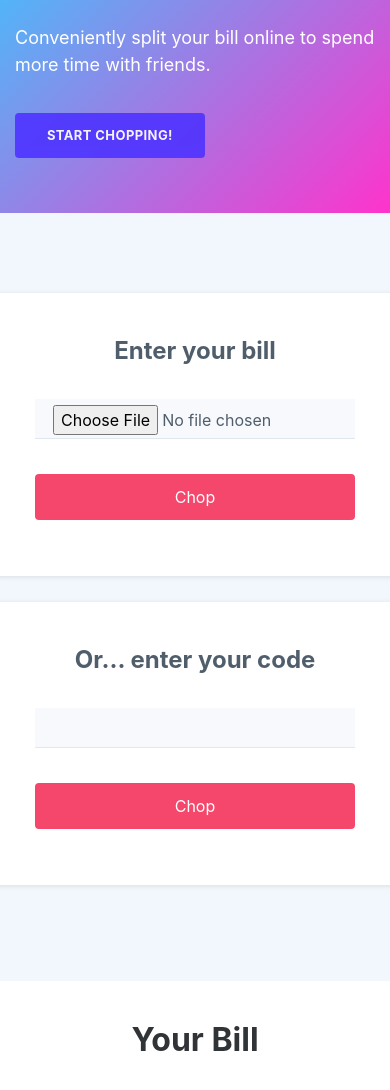
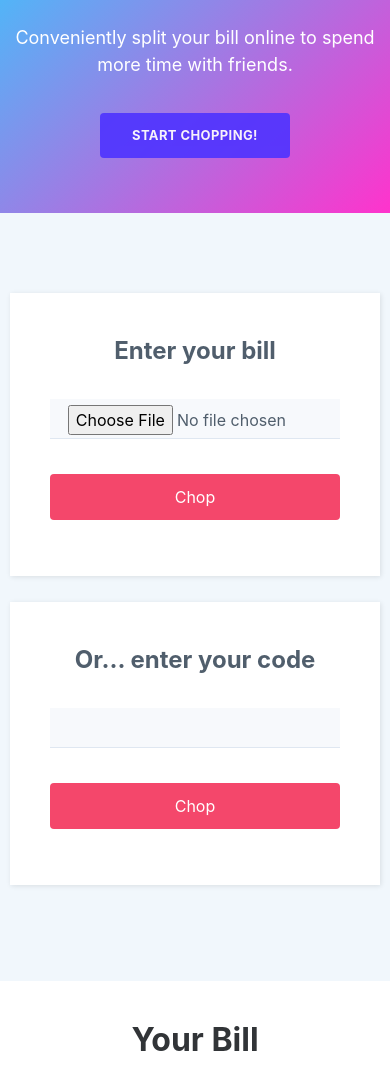
Before and after one commit to J-N-R/BillChop, a plain HTML site: page index.html in a window 390 px wide. Shown: the part 109-1199 px from the top of the page. Drawn offline with nearby package versions, Linux system fonts and the light colour scheme.

Commit message:
Fix margin errors on mobile

```diff
--- a/index.html
+++ b/index.html
@@ -56,7 +56,7 @@
     </section>
     <section class="register-photo" id="register-photo">
       <div class="form-container">
-        <div class="row">
+        <div class="row mx-auto">
           <form class="mx-auto" method="post" action="../cgi-bin/imageReader.py">
             <h2 class="text-center">
               <strong>Enter your bill</strong>
@@ -69,7 +69,7 @@
             </div>
           </form>
         </div>
-        <div class="row" style="margin-top: 10px">
+        <div class="row mx-auto" style="margin-top: 10px">
           <form class="mx-auto" method="get" action="php/joinBill.php">
             <h2 class="text-center">
               <strong>Or... enter your code</strong>
--- a/style.css
+++ b/style.css
@@ -1,3 +1,7 @@
+      body {
+        max-width: 100vw;
+      }
+
       .highlight-phone {
         color: #313437;
         background: linear-gradient(135deg, #33CCFF, #FF33CC);
@@ -9,6 +13,7 @@
         font-size: 18px;
         max-width: 500px;
         line-height: 1.5;
+        text-align: center;
       }
 
       .highlight-phone h2 {
@@ -109,13 +114,22 @@
         margin: 0 auto;
       }
 
+      .register-photo form {
+        display: table-cell;
+        width: 100%;
+        background-color: #ffffff;
+        padding: 40px 60px;
+        color: #505e6c;
+        box-shadow: 1px 1px 5px rgba(0,0,0,0.1);
+      }
+
       @media (min-width: 480px) {
         .register-photo .form-container {
           width: 80%;
         }
 
-        .highlight-phone .intro {
-          text-align: center;
+        .register-photo form {
+          width: 400px;
         }
       }
 
@@ -151,15 +165,6 @@
         .register-photo .form-container {
           width: 28%;
         }
-      }
-
-      .register-photo form {
-        display: table-cell;
-        width: 400px;
-        background-color: #ffffff;
-        padding: 40px 60px;
-        color: #505e6c;
-        box-shadow: 1px 1px 5px rgba(0,0,0,0.1);
       }
 
       @media (max-width: 991px) {
```
